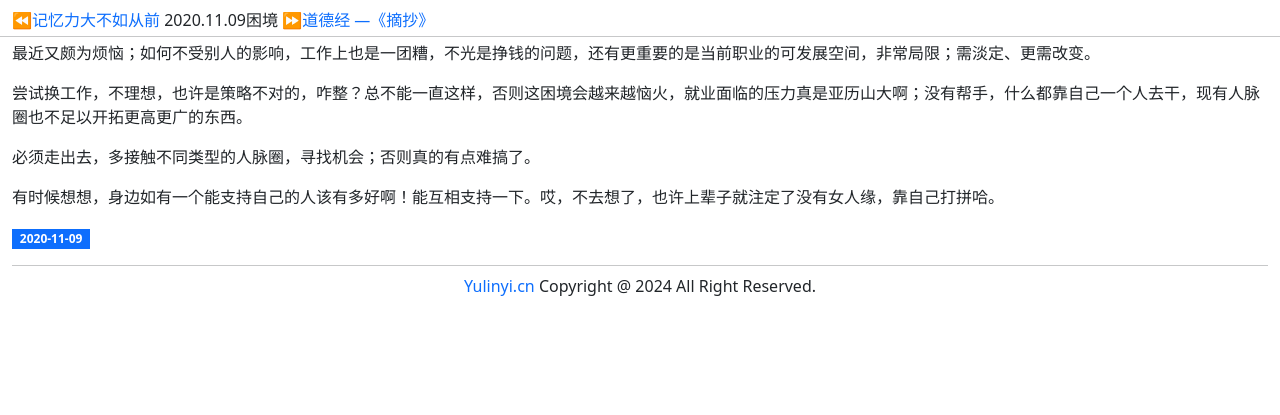
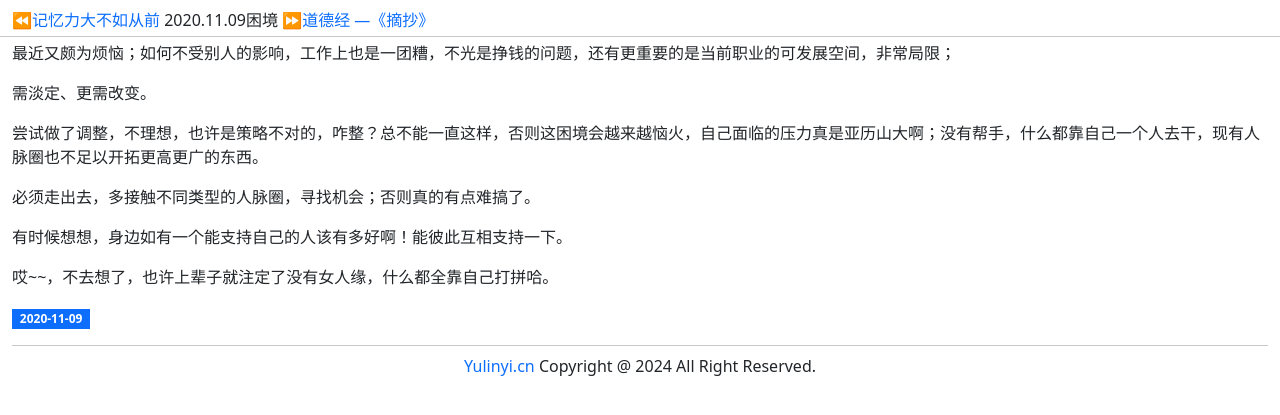
Before and after one commit to helloyuzz/Yulinyi, a Jekyll site: the page built from _posts/2020-11-09-困境.md, in a window 1280 px wide. Shown: the top 415 px of the page. Built offline with Jekyll 4.4.1, drawn with Linux system fonts in a browser that asks for light colours.

Commit message:
Update 2020-11-09-困境.md

```diff
--- a/_posts/2020-11-09-困境.md
+++ b/_posts/2020-11-09-困境.md
@@ -2,10 +2,14 @@
 layout: post
 ---
 
-最近又颇为烦恼；如何不受别人的影响，工作上也是一团糟，不光是挣钱的问题，还有更重要的是当前职业的可发展空间，非常局限；需淡定、更需改变。
+最近又颇为烦恼；如何不受别人的影响，工作上也是一团糟，不光是挣钱的问题，还有更重要的是当前职业的可发展空间，非常局限；
 
-尝试换工作，不理想，也许是策略不对的，咋整？总不能一直这样，否则这困境会越来越恼火，就业面临的压力真是亚历山大啊；没有帮手，什么都靠自己一个人去干，现有人脉圈也不足以开拓更高更广的东西。
+需淡定、更需改变。
+
+尝试做了调整，不理想，也许是策略不对的，咋整？总不能一直这样，否则这困境会越来越恼火，自己面临的压力真是亚历山大啊；没有帮手，什么都靠自己一个人去干，现有人脉圈也不足以开拓更高更广的东西。
 
 必须走出去，多接触不同类型的人脉圈，寻找机会；否则真的有点难搞了。
 
-有时候想想，身边如有一个能支持自己的人该有多好啊！能互相支持一下。哎，不去想了，也许上辈子就注定了没有女人缘，靠自己打拼哈。
+有时候想想，身边如有一个能支持自己的人该有多好啊！能彼此互相支持一下。
+
+哎~~，不去想了，也许上辈子就注定了没有女人缘，什么都全靠自己打拼哈。
```
